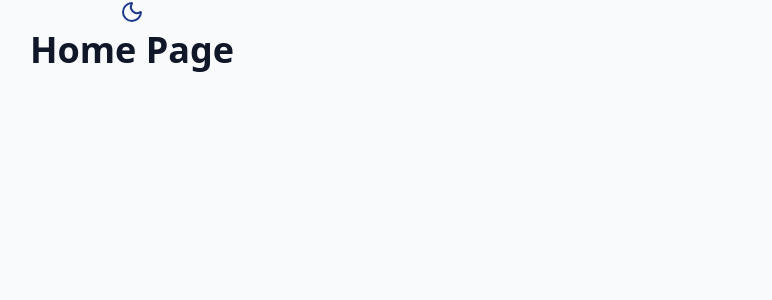
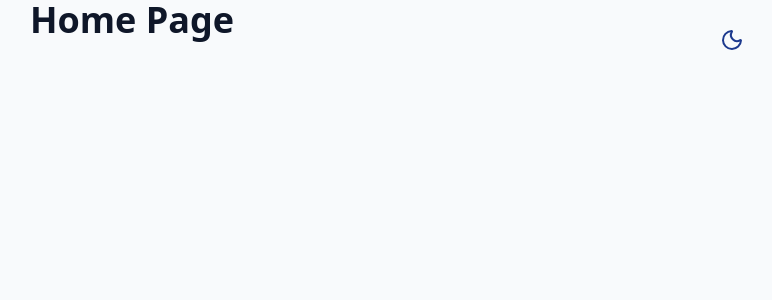
Before and after one commit to RafeUmair/personalSite, a React app: page / in a window 1280 px wide. Shown: the top 300 px of the page, without its empty margins (508-1280 px from the left). Built offline with nearby package versions, Linux system fonts and the light colour scheme; the HTML template or start-up script is replaced by a standard one.

Commit message:
Implemented Dark mode

```diff
--- a/src/components/DarkModeToggle.jsx
+++ b/src/components/DarkModeToggle.jsx
@@ -1,15 +1,43 @@
-import { useState } from "react";
+import { useEffect, useState } from "react";
 import { Sun, Moon } from "lucide-react";
+import { cn } from "@/lib/utils";
 
 export const DarkModeToggle = () => {
   const [isDarkMode, setIsDarkMode] = useState(false);
 
+  useEffect(() => {
+    const savedTheme = localStorage.getItem("theme");
+    if (savedTheme === "dark" || (!savedTheme && window.matchMedia("(prefers-color-scheme: dark)").matches)) {
+      document.documentElement.classList.add("dark");
+      setIsDarkMode(true);
+    }
+  }, []);
+
   const toggleDarkMode = () => {
-    setIsDarkMode(!isDarkMode);
+    if (isDarkMode)
+      {
+        document.documentElement.classList.remove("dark");
+        localStorage.setItem("theme", "light");
+         setIsDarkMode(false);
+      }
+      else
+      {
+          document.documentElement.classList.add("dark");
+          localStorage.setItem("theme", "dark");
+          setIsDarkMode(true);
+      }
+
   };
 
   return (
-    <button onClick={toggleDarkMode}>
+    <button onClick={toggleDarkMode}
+    className={cn(
+      "fixed maxsm:hidden top-5 right-5 p-2 rounded-full bg-secondary/50 hover:bg-secondary/70 transition-colors z-50",
+      "focus:outline-hidden"
+
+
+    )}>
+
       {isDarkMode ? (
         <Sun className="h-6 w-6 text-yellow-300" />
       ) : (
--- /dev/null
+++ b/src/lib/utils.js
@@ -0,0 +1,7 @@
+import { clsx } from "clsx";
+import { twMerge } from "tailwind-merge";
+
+
+export const cn = (...inputs) => {
+    return twMerge(clsx(inputs));
+};
```
